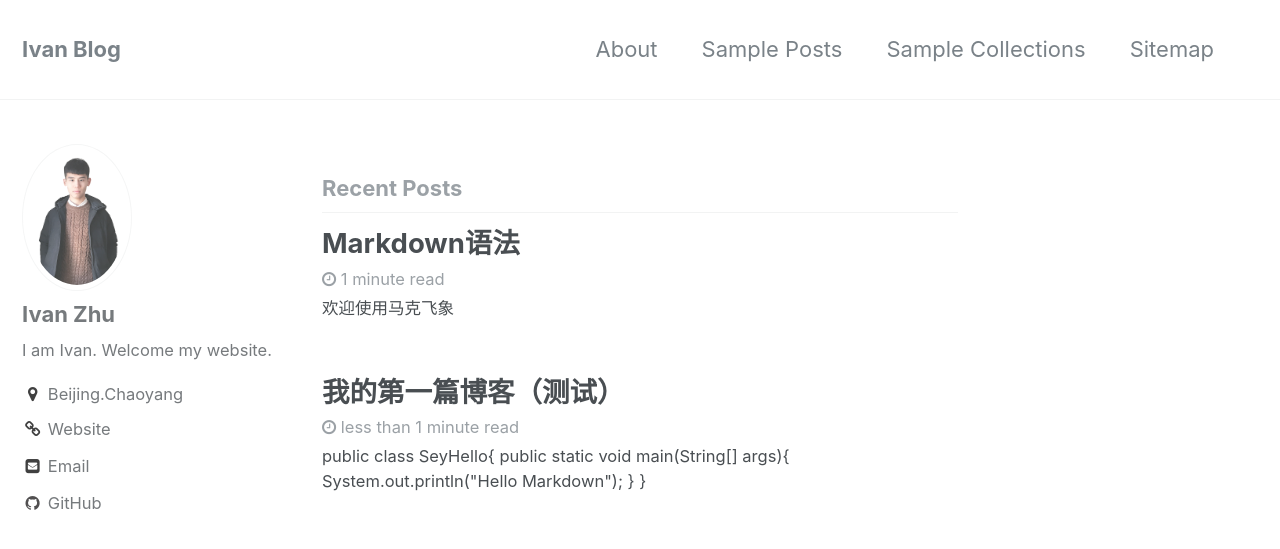
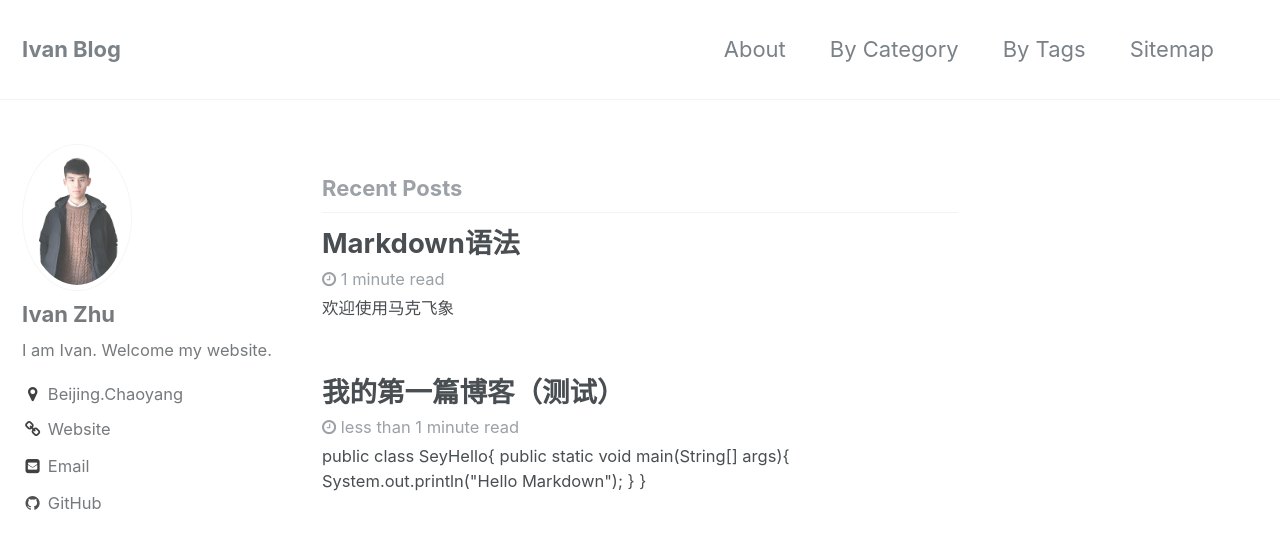
Before and after one commit to zhuyuncheng/zhuyuncheng.github.io, a Jekyll site: the page built from index.html, in a window 1280 px wide and 900 px high. Shown: the top 549 px of the window. Built offline with Jekyll 4.4.1, drawn with Linux system fonts in a browser that asks for light colours; nearby versions of some CDN libraries; a script bundle is joined from its source files by our own code; library files that are not in the unit come from our copies; the list of posts is cut into pages by our own code.

Commit message:
'fix_nav'

```diff
--- a/_data/navigation.yml
+++ b/_data/navigation.yml
@@ -5,9 +5,9 @@ main:
   - title: "About"
     url: /about/
   #  url: https://mmistakes.github.io/minimal-mistakes/about/
-  - title: "Sample Posts"
-    url: /year-archive/
-  - title: "Sample Collections"
-    url: /collection-archive/
+  - title: "By Category"
+    url: /categories/
+  - title: "By Tags"
+    url: /tags/
   - title: "Sitemap"
     url: /sitemap/
```
